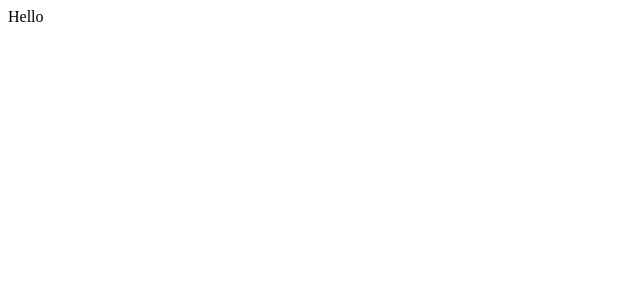
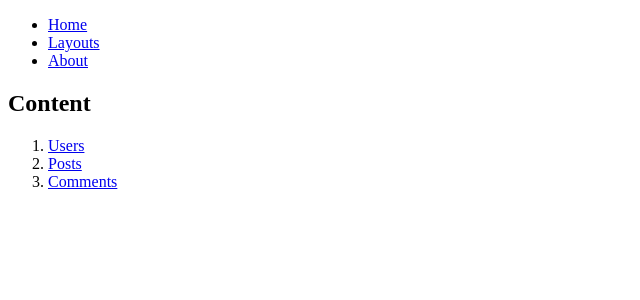
Before and after one commit to ylyanovikova/React, a React (Create React App) app: page /layouts in a window 1280 px wide. Shown: the top 300 px of the page, without its empty margins (0-640 px from the left). Built offline with nearby package versions, Linux system fonts and the light colour scheme.

Commit message:
routes base

```diff
--- a/package.json
+++ b/package.json
@@ -9,7 +9,8 @@
     "react": "^18.1.0",
     "react-dom": "^18.1.0",
     "react-scripts": "5.0.1",
-    "web-vitals": "^2.1.4"
+    "web-vitals": "^2.1.4",
+    "react-router-dom": "6.3.0"
   },
   "scripts": {
     "start": "react-scripts start",
--- a/src/App.js
+++ b/src/App.js
@@ -1,11 +1,29 @@
-
+import {Link, Route, Routes} from "react-router-dom";
+import { About, Comments, Home, Layouts, Posts, Users } from "./components";
 
 function App() {
   return (
     <div>
+      <div>
+        <ul>
+          <li><Link to={"/"}>Home</Link></li>
+          <li><Link to={"/layouts"}>Layouts</Link></li>
+          <li><Link to={"/about"}>About</Link></li>
+        </ul>
+      </div>
 
-Hello
-
+      <div>
+        <h2>Content</h2>
+        <Routes>
+          <Route path={"/"} element={<Home/>}/>
+          <Route path={"/layouts"} element={<Layouts/>}>
+              <Route path={"users"} element={<Users/>}/>
+              <Route path={"posts"} element={<Posts/>}/>
+              <Route path={"comments"} element={<Comments/>}/>
+          </Route>
+          <Route path={"/about"} element={<About/>}/>
+        </Routes>
+      </div>
     </div>
   );
 }
--- /dev/null
+++ b/src/components/About/About.js
@@ -0,0 +1,9 @@
+const About =()=>{
+    return(
+        <div>
+            About
+        </div>
+    )
+};
+
+export {About};
--- /dev/null
+++ b/src/components/Comments/Comments.js
@@ -0,0 +1,9 @@
+const Comments = ()=>{
+    return(
+        <div>
+            Comments
+        </div>
+    )
+};
+
+export {Comments};
--- /dev/null
+++ b/src/components/Home/Home.js
@@ -0,0 +1,9 @@
+const Home = ()=>{
+    return(
+        <div>
+            Home
+        </div>
+    )
+};
+
+export {Home};
--- /dev/null
+++ b/src/components/Layouts/Layouts.js
@@ -0,0 +1,16 @@
+import { Link, Outlet } from "react-router-dom";
+
+const Layouts = ()=>{
+    return(
+        <div>
+            <ol>
+                <li><Link to={"users"}>Users</Link></li>
+                <li><Link to={"posts"}>Posts</Link></li>
+                <li><Link to={"comments"}>Comments</Link></li>
+            </ol>
+            <Outlet/>
+        </div>
+    )
+};
+
+export {Layouts};
--- /dev/null
+++ b/src/components/Posts/Posts.js
@@ -0,0 +1,9 @@
+const Posts = ()=>{
+    return(
+        <div>
+            Posts
+        </div>
+    )
+};
+
+export {Posts};
--- /dev/null
+++ b/src/components/Users/Users.js
@@ -0,0 +1,9 @@
+const Users= ()=>{
+    return(
+        <div>
+            Users
+        </div>
+    )
+};
+
+export {Users};
--- /dev/null
+++ b/src/components/index.js
@@ -0,0 +1,6 @@
+export * from "./About/About";
+export * from "./Comments/Comments";
+export * from "./Home/Home";
+export * from "./Layouts/Layouts";
+export * from "./Posts/Posts";
+export * from "./Users/Users";
--- a/src/index.js
+++ b/src/index.js
@@ -1,10 +1,13 @@
 import React from 'react';
 import ReactDOM from 'react-dom/client';
 import App from './App';
+import { BrowserRouter } from 'react-router-dom';
 
 const root = ReactDOM.createRoot(document.getElementById('root'));
 root.render(
   <React.StrictMode>
-    <App />
+    <BrowserRouter>
+      <App />
+    </BrowserRouter>
   </React.StrictMode>
 );
```
Also changed, not shown: 1 other file (tests, documents, lock files or other folders).
